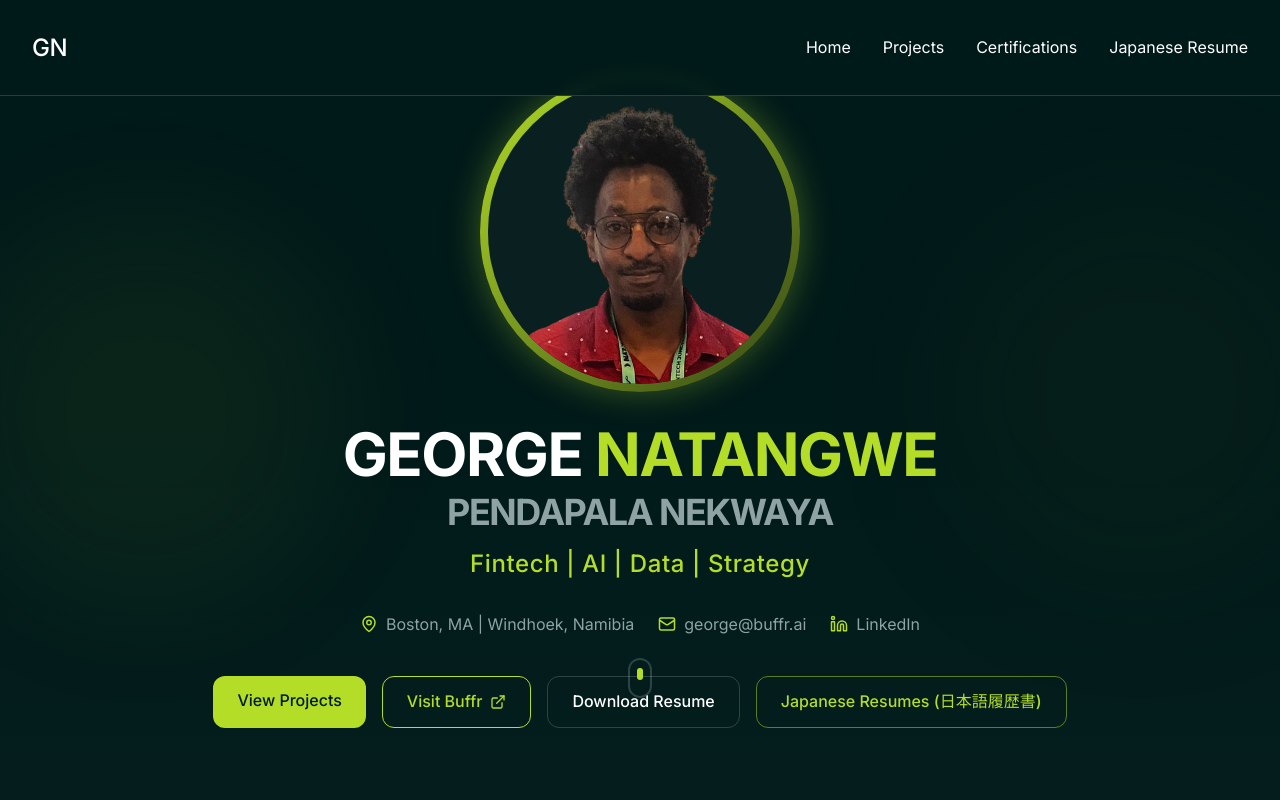
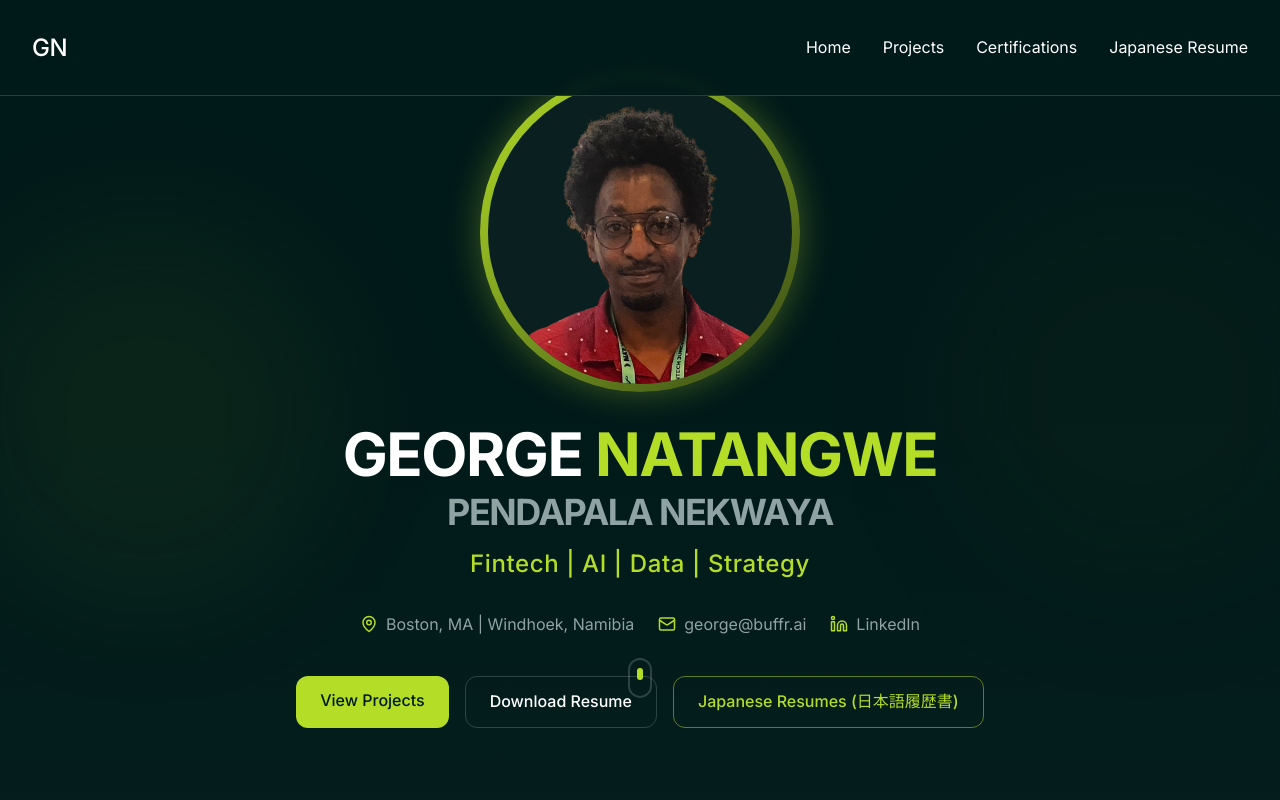
Before and after one commit to thependalorian/porfolio, a Next.js app: page / in a window 1280 px wide. Shown: the top 800 px of the page. Built offline with nearby package versions, Linux system fonts and the light colour scheme.

Commit message:
refactor: Remove 'Visit Buffr' button from homepage hero section
- Removed 'Visit Buffr' CTA button from HeroSection
- Removed unused ExternalLink import from lucide-react
- Updated component documentation to reflect removed button
- Buffr information is now only accessible via projects page

```diff
--- a/components/features/hero/HeroSection.tsx
+++ b/components/features/hero/HeroSection.tsx
@@ -10,14 +10,14 @@
  * - Profile avatar image in circular gradient border
  * - Staggered text animations
  * - Contact info with icons
- * - CTA buttons (View Projects, Visit Buffr, Download Resume, Japanese Resumes)
+ * - CTA buttons (View Projects, Download Resume, Japanese Resumes)
  * - Scroll indicator
  */
 
 'use client';
 
 import { motion } from "framer-motion";
-import { MapPin, Mail, Linkedin, ExternalLink } from "lucide-react";
+import { MapPin, Mail, Linkedin } from "lucide-react";
 import { personalInfo } from "@/lib/data/professional-data";
 import Link from "next/link";
 import Image from "next/image";
@@ -140,14 +140,6 @@ const HeroSection = () => {
             >
               View Projects
             </Link>
-            <a
-              href={personalInfo.website}
-              target="_blank"
-              rel="noopener noreferrer"
-              className="px-6 py-3 border border-primary text-primary rounded-lg font-medium hover:bg-primary/10 transition-all hover:scale-105 flex items-center gap-2"
-            >
-              Visit Buffr <ExternalLink size={16} />
-            </a>
             <Link
               href="/public/George-Nekwaya-Resume.pdf"
               download
```
